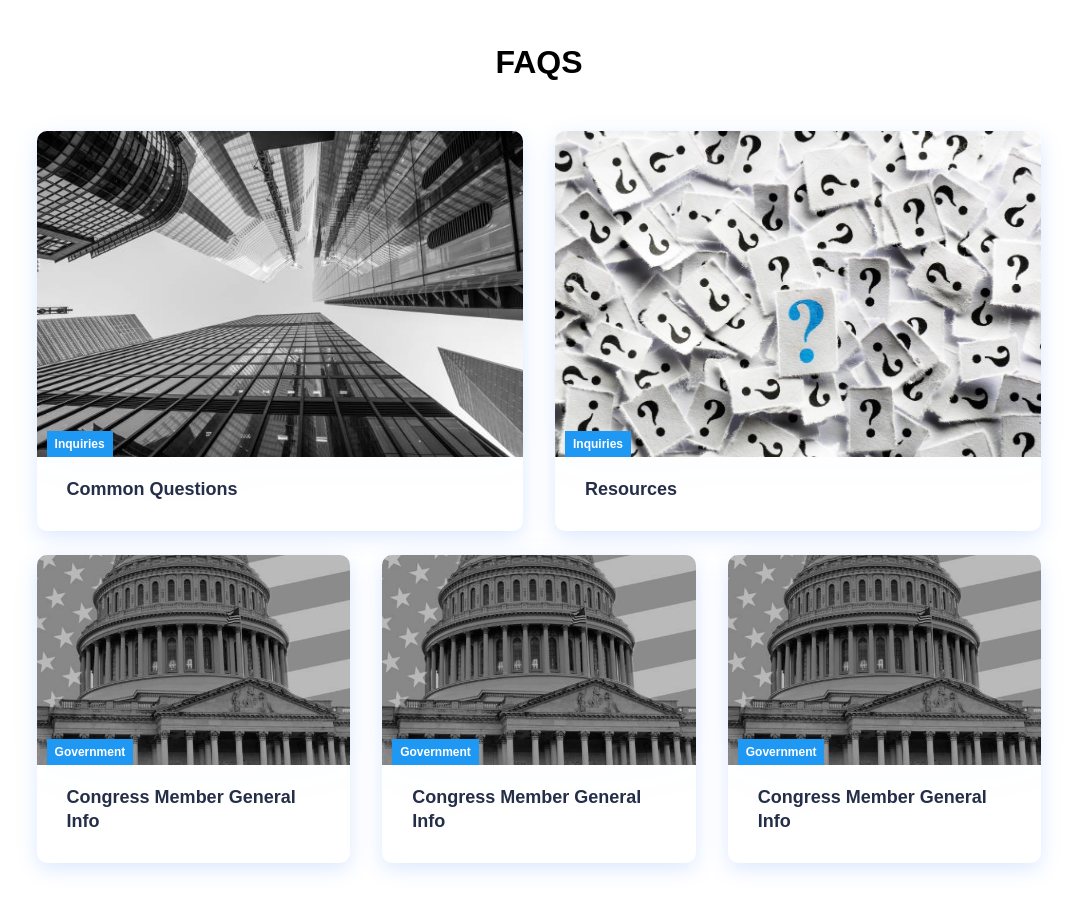
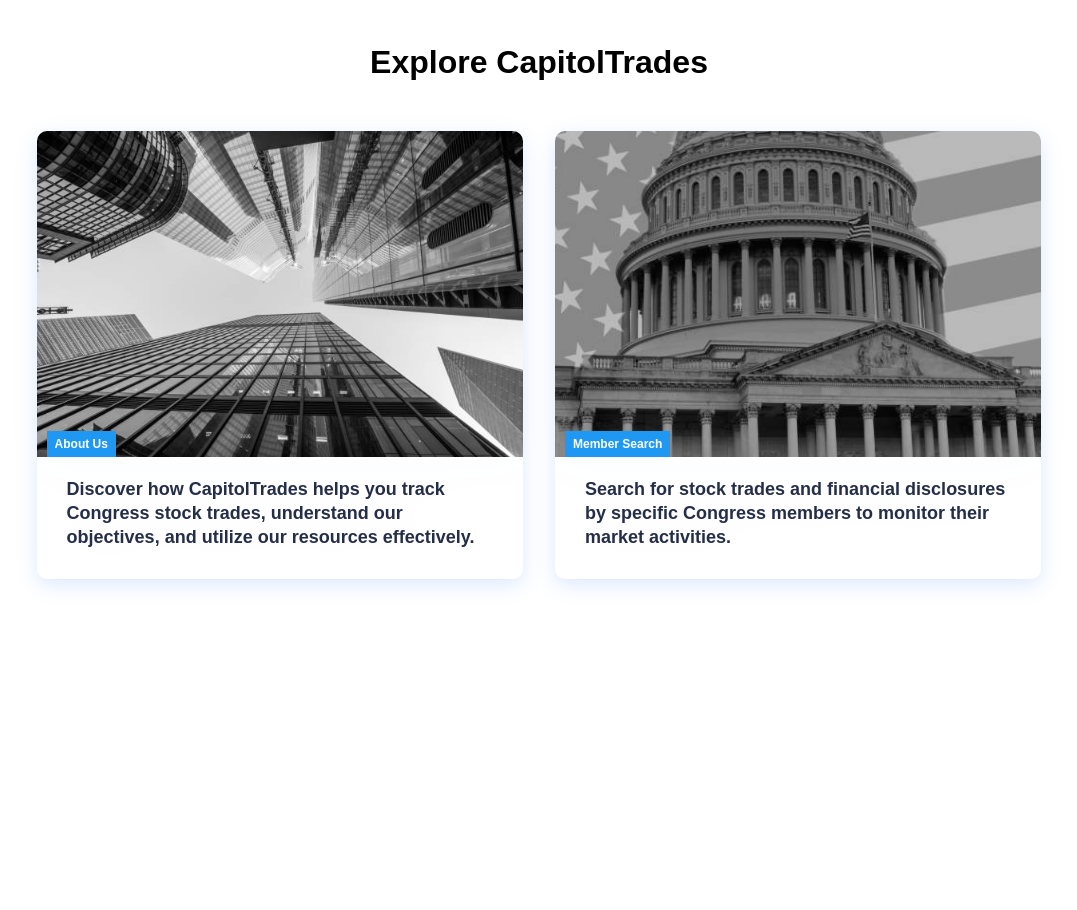
Before and after one commit to jmcgraww/capitolTrades, a React (Create React App) app: page / in a window 1280 px wide. Shown: the part 900-1810 px from the top of the page, without its empty margins (101-1178 px from the left). After the commit the page ends 1612 px from the top, so only its background shows below. Built offline with nearby package versions, Linux system fonts and the light colour scheme.

Commit message:
updated home page

```diff
--- a/src/components/Cards.js
+++ b/src/components/Cards.js
@@ -2,47 +2,27 @@
 import './Cards.css';
 import CardItem from './CardItem';
 import image2 from '../images/image2.jpeg';
-import questionImage from '../images/question.jpeg';
 import govPic from '../images/govPic.jpeg';
 
 function Cards() {
   return (
     <div className='cards'>
-      <h1>FAQS</h1>
+      <h1>Explore CapitolTrades</h1>
       <div className='cards__container'>
         <div className='cards__wrapper'>
           <ul className='cards__items'>
+            {/* About CapitolTrades Card */}
             <CardItem
-              /* unordered list of questions and answers */
               src={image2}
-              text='Common Questions'
-              label='Inquiries'
+              text='Discover how CapitolTrades helps you track Congress stock trades, understand our objectives, and utilize our resources effectively.'
+              label='About Us'
               path='/about'
             />
-            <CardItem
-              src={questionImage}
-              text='Resources'
-              label='Inquiries'
-              /* unordered list of resources */
-            />
-          </ul>
-          <ul className='cards__items'>
+            {/* Search by Name Card */}
             <CardItem
               src={govPic}
-              text='Congress Member General Info'
-              label='Government'
-              path='/search'
-            />
-            <CardItem
-              src={govPic}
-              text='Congress Member General Info'
-              label='Government'
-              path='/search'
-            />
-            <CardItem
-              src={govPic}
-              text='Congress Member General Info'
-              label='Government'
+              text='Search for stock trades and financial disclosures by specific Congress members to monitor their market activities.'
+              label='Member Search'
               path='/search'
             />
           </ul>
--- a/src/components/pages/About.js
+++ b/src/components/pages/About.js
@@ -1,19 +1,15 @@
-// About.js
+import React from 'react';
+import '../../App.css';
+import FAQCards from '../FAQCards.js';
+import HeroSection from '../About_HeroSection';
 
-import React from 'react';
-import '../../App.css'
+function About() {
+  return (
+    <>
+      <HeroSection />
+      <FAQCards />
+    </>
+  );
+}
 
-export default function About() {
-  return (
-    <div className="black-box">
-      {/* Your about page content */}
-      <h1>ABOUT CAPITOLTRADES</h1>
-      <p>
-        Capitol Trades is a web app that provides information about stock trades
-        made by members of Congress. Enter a congress member's name to see their
-        relevant stock transactions.
-      </p>
-      {/* Add other components, text, or UI elements */}
-    </div>
-  );
-};
+export default About;
```
